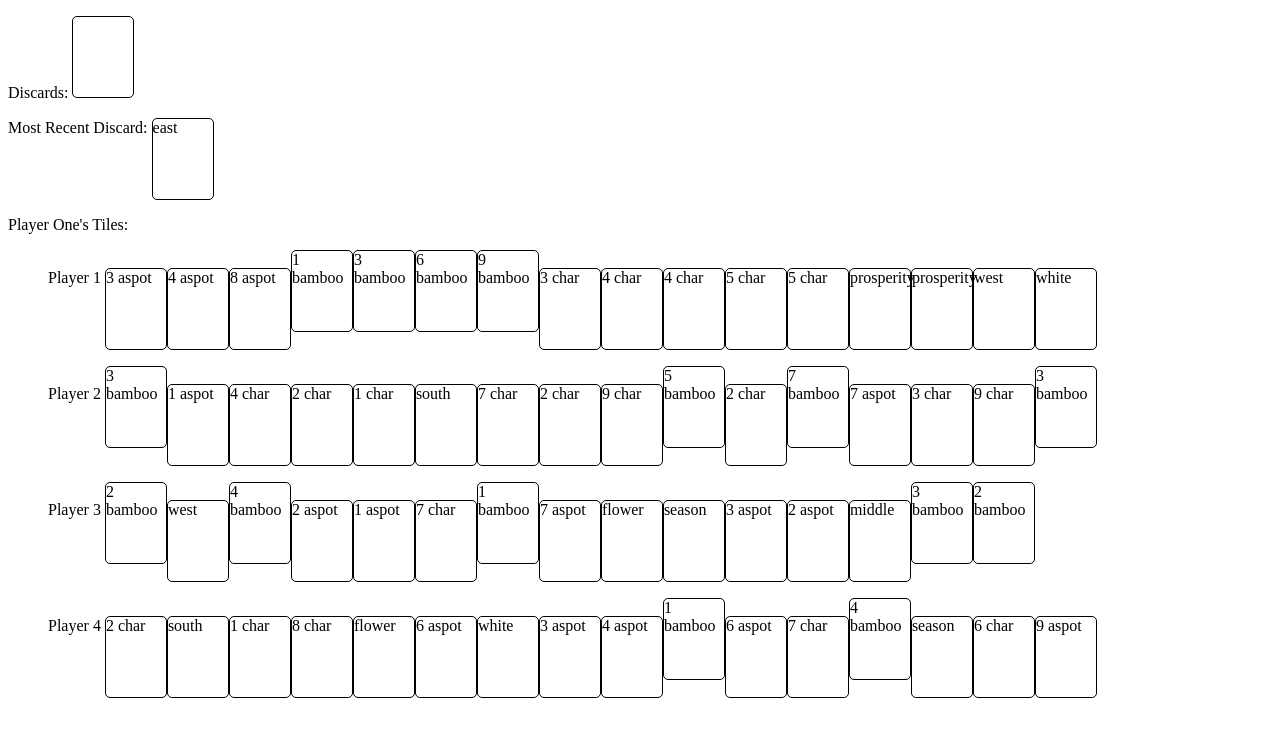
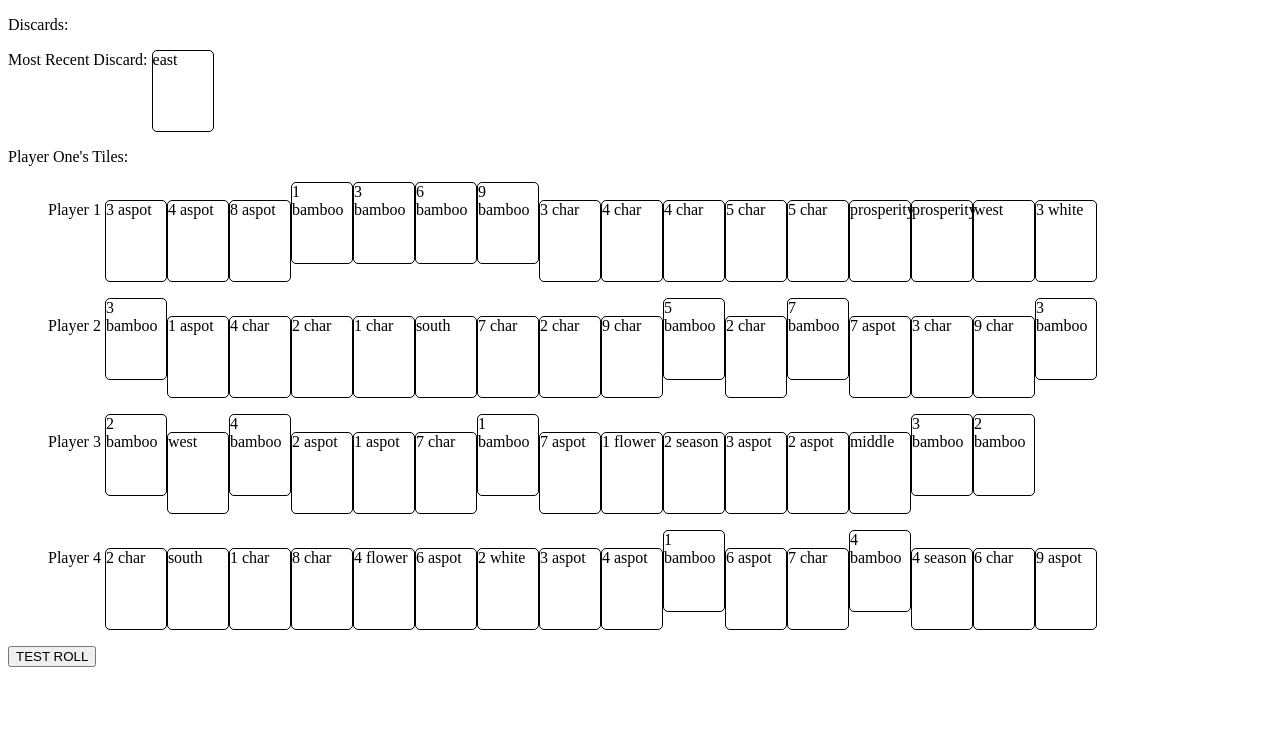
Before and after one commit to james-moreno/mjjavascript, a website: page client/index.html in a window 1280 px wide. Both pictures are taken after a click on the item "east". Drawn offline with nearby package versions, Linux system fonts and the light colour scheme.

Commit message:
fixed tile dealing prototype to work with all instances

```diff
--- a/client/assets/app.js
+++ b/client/assets/app.js
@@ -4,7 +4,8 @@ app.controller('gameController', ['$scope',  function($scope){
     $scope.tableDiscards = [];
     $scope.tableDiscard = undefined;
     $scope.players = [];
-    var turn = 0;
+    $scope.turn = 0;
+    $scope.master = 0;
 
     //cycling turn tracker
     function nextTurn(){
@@ -17,16 +18,20 @@ app.controller('gameController', ['$scope',  function($scope){
     }
 
     // TurnFunction, Work in progress
-    function normalTurn(playerNum){
+    var normalTurn = function(playerNum){
         var draw = newWall.wall.pop();
         players[playerNum].hand.push(draw);
-    }
+    };
 
-    function newDiscard(tile){
-        console.log(tile);
-        $scope.tableDiscards.push($scope.tableDiscard);
-        $scope.tableDiscard = tile;
-    }
+    var newDiscard = function (tile){
+        if($scope.tableDiscard === undefined){
+            $scope.tableDiscard = tile;
+        }
+        else{
+            $scope.tableDiscards.push($scope.tableDiscard);
+            $scope.tableDiscard = tile;
+        }
+    };
 
 
     //Tile Class
@@ -51,9 +56,9 @@ app.controller('gameController', ['$scope',  function($scope){
             this.wall[this.wall.length] = new Tile("west", null);
             this.wall[this.wall.length] = new Tile("middle", null);
             this.wall[this.wall.length] = new Tile("prosperity", null);
-            this.wall[this.wall.length] = new Tile("white", null);
-            this.wall[this.wall.length] = new Tile("flower", null);
-            this.wall[this.wall.length] = new Tile("season", null);
+            this.wall[this.wall.length] = new Tile("white", j);
+            this.wall[this.wall.length] = new Tile("flower", j);
+            this.wall[this.wall.length] = new Tile("season", j);
         }
     }
 
@@ -70,17 +75,14 @@ app.controller('gameController', ['$scope',  function($scope){
     };
 
     Wall.prototype.dealTiles = function(){
-        function dealFour(){
+        console.log(this.wall);
+        for(var j = 0; j < 4; j ++){
             for(var idx = 0; idx < $scope.players.length; idx++){
                 for(var i = 1; i <= 4; i++){
-                    $scope.players[idx].hand.push(newWall.wall.pop());
+                    $scope.players[idx].hand.push(this.wall.pop());
                 }
             }
         }
-        dealFour();
-        dealFour();
-        dealFour();
-        dealFour();
     };
 
 
@@ -117,6 +119,11 @@ app.controller('gameController', ['$scope',  function($scope){
     Player.prototype.sortHand = function(){
         this.hand.sort(this.sortBy('suit', this.sortBy('value')));
     };
+    Player.prototype.roll = function(){
+        var roll = (Math.floor(Math.random() * 6) + 1) + (Math.floor(Math.random() * 6) + 1);
+        console.log(roll);
+        return roll;
+    };
 
     //Tests
     var playerOne = new Player("1");
@@ -130,6 +137,7 @@ app.controller('gameController', ['$scope',  function($scope){
     newWall.shuffle();
     newWall.dealTiles();
     $scope.players[0].sortHand();
+    console.log($scope.players[0]);
     }
 ]);
 
--- a/client/index.html
+++ b/client/index.html
@@ -19,6 +19,7 @@
                     <li ng-click="player.discard($index)" class="hand ng-class: tile" ng-repeat="tile in player.hand">{{tile.value}} {{tile.suit}}</li>
                 </ul>
             </p>
+            <button ng-click="players[0].roll()">TEST ROLL</button>
         </div>
     </body>
     <script src="angular/angular.js" charset="utf-8"></script>
```
